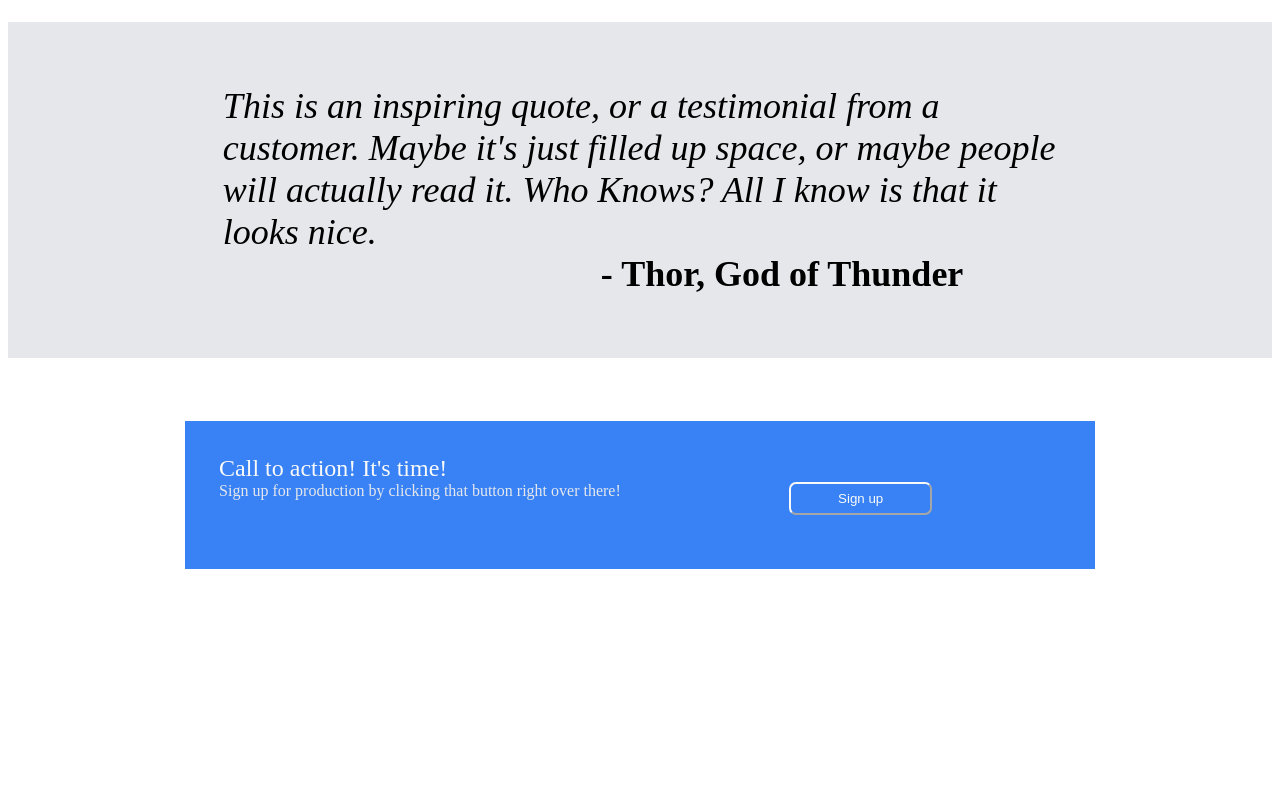
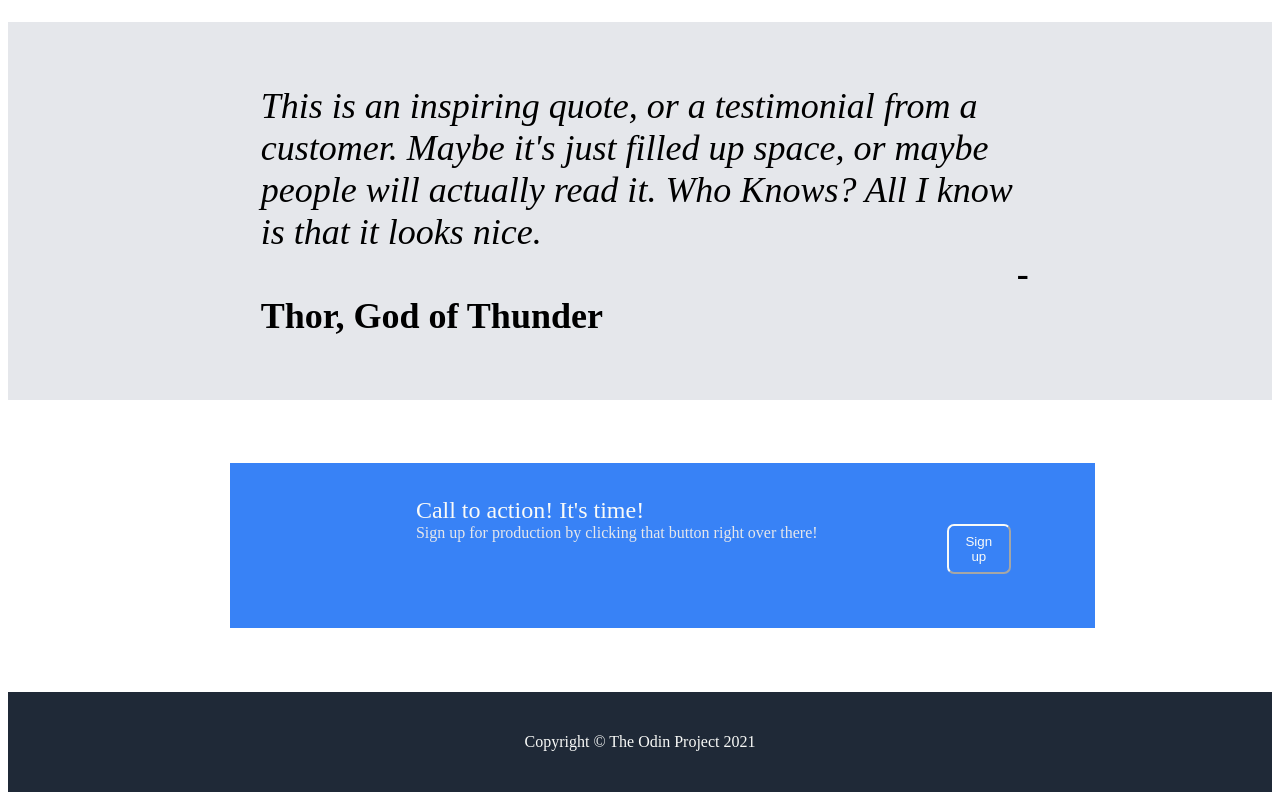
Before and after one commit to uncledreu/odin-landingpage, a plain HTML site: page index.html in a window 1280 px wide. Shown: the part 705-1505 px from the top of the page. Before the commit the page ends 1338 px from the top, so only its background shows below. Drawn offline with Linux system fonts and the light colour scheme.

Commit message:
Section five (the final section) completed.
The final section has been completed.
I adjusted the padding settings of section four,
and I justed the gap settings of the nav bar.

```diff
--- a/index.html
+++ b/index.html
@@ -122,6 +122,9 @@
         </section>
     </main>
     <footer>
+        <p>
+            Copyright &copy; The Odin Project 2021
+        </p>
 
     </footer>
 </body>
--- a/landing_page.css
+++ b/landing_page.css
@@ -24,12 +24,12 @@ header{
 nav, nav ul {
     display: flex;
     justify-content: space-around;
-   /* gap: 150px; */
+   gap: 335px;
 }
 
 nav ul{
     list-style: none;
-    gap: 21px;
+    gap: 20px;
     justify-content: space-evenly;
 }
 
@@ -45,7 +45,6 @@ a, .small{
 
 .section1, .awesome-box{
     display: flex;
-    /*justify-content: space-around;*/
 
 }
 
@@ -86,7 +85,7 @@ a, .small{
 .button{
     background-color: var(--color2);
     color: var(--color4);
-    width: 25%;
+    width: 15%;
     border-radius: 7px;
     padding: 7px;
     margin-top: 10px;
@@ -145,21 +144,19 @@ gap: 60px;
 .section3{
     height: auto;
     background-color: var(--color3);
-
-
 }
 
 blockquote{
     font-size: var(--font-size3);
     font-style: italic;
-    margin-left: 12%;
-    margin-right: 12%;
+    margin-left: 15%;
+    margin-right: 15%;
     padding: 5%;
     text-align: left;
 
     & cite{
         display: block;
-        text-indent: 21ch;
+        text-indent: 42ch;
         font-weight: 900;
         font-style: normal;
         &::before{
@@ -179,29 +176,25 @@ blockquote{
     display: flex;
     flex-direction: column;
     background-color: var(--color2);
-    margin-left: 10%;
+    margin-left: 14%;
     margin-right: 10%;
-    padding-left: 10%;
+    padding-left: 11%;
     padding: 3%;
 
 }
 
-/*
-.button-signup{
-    display: flex;
-    gap: 30px;
-
+.action-text-box, .action-text-box2{
+    margin-left: 19%;
 }
-*/
 
 .button2{
     border-color: var(--color4) ;
     background-color: var(--color2);
     color: var(--color4);
 
-    width: 17%;
+    width: 10%;
     border-radius: 7px;
-    padding: 7px;
+    padding: 8px;
     margin-bottom: 20px;
 
 }
@@ -228,3 +221,11 @@ blockquote{
 }
 
 /* section 5 */
+
+footer{
+    background-color: var(--color1);
+    color: var(--color4);
+    justify-items: center;
+    padding: 2%;
+
+}
```
